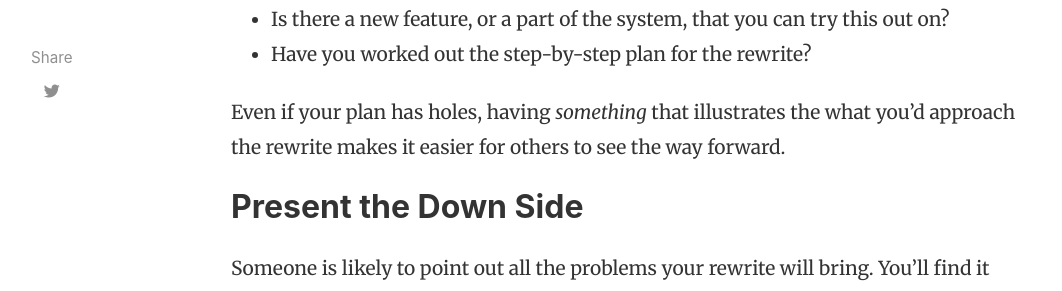
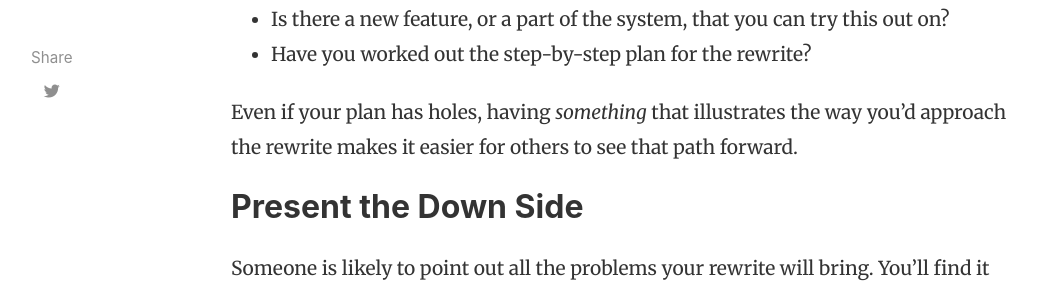
Before and after one commit to martinpeck/martinpeck.github.io, a Jekyll site: the page built from _posts/2022-02-03-lets-rewrite-everything.markdown, in a window 1280 px wide and 900 px high, scrolled down 3541 px. Shown: the part 160-451 px from the top of the window, without its empty margins (54-1116 px from the left). Built offline with Jekyll 4.4.1, drawn with Linux system fonts in a browser that asks for light colours; nearby versions of some CDN libraries.

Commit message:
fix typo

```diff
--- a/_posts/2022-02-03-lets-rewrite-everything.markdown
+++ b/_posts/2022-02-03-lets-rewrite-everything.markdown
@@ -80,7 +80,7 @@ Bring a plan to these discussions.
 - Is there a new feature, or a part of the system, that you can try this out on?
 - Have you worked out the step-by-step plan for the rewrite?
 
-Even if your plan has holes, having *something* that illustrates the what you'd approach the rewrite makes it easier for others to see the way forward.
+Even if your plan has holes, having *something* that illustrates the way you'd approach the rewrite makes it easier for others to see that path forward.
 
 ## Present the Down Side
 
```
